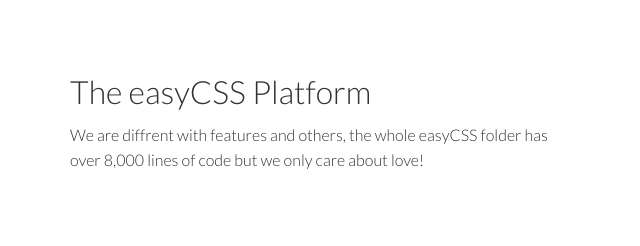
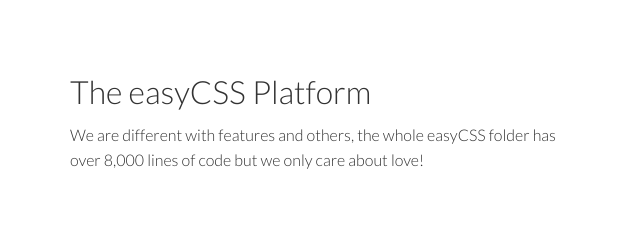
Before and after one commit to GuruCharan94/easyCSS, a website: page new-website/features.html in a window 1280 px wide. Shown: the part 393-639 px from the top of the page, 60-700 px from the left. Drawn offline with Linux system fonts and the light colour scheme.

Commit message:
Fix typo

```diff
--- a/new-website/features.html
+++ b/new-website/features.html
@@ -42,7 +42,7 @@
             <div>
                 <h1 class="md">The easyCSS Platform</h1>
                 <p>
-                         We are diffrent with features and others, the whole easyCSS folder has over 8,000 lines of code but we only care about love!
+                         We are different with features and others, the whole easyCSS folder has over 8,000 lines of code but we only care about love!
                 </p>
             </div>
             <img src="images/server2.png" alt="">
```
